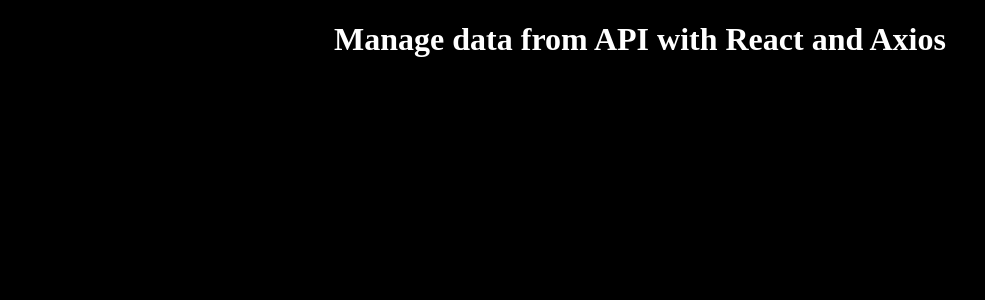
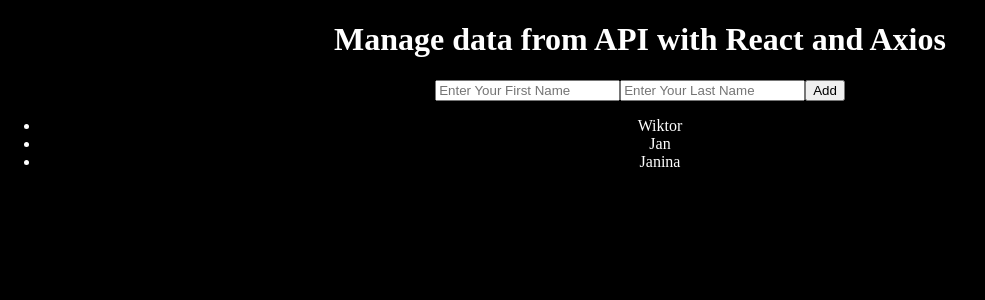
Before and after one commit to wiktorkoscielny/react-project-5, a React (Create React App) app: page / in a window 1280 px wide. Shown: the top 300 px of the page, without its empty margins (0-985 px from the left). Built offline with nearby package versions, Linux system fonts and the light colour scheme; data requests are answered from the project's data file.

Commit message:
Basic todo app done

```diff
--- a/src/App.js
+++ b/src/App.js
@@ -1,10 +1,12 @@
 // components
+import TodoApp from "./components/TodoApp";
 
 
 function App() {
   return (
     <>
       <h1>Manage data from API with React and Axios</h1>
+      <TodoApp />
     </>
   );
 }
--- a/src/components/TodoApp.js
+++ b/src/components/TodoApp.js
@@ -0,0 +1,116 @@
+import { Component } from "react";
+import axios from "axios";
+
+class TodoApp extends Component {
+    state = {
+        state1: '',
+        state2: '',
+            todos: [
+                {
+                    firstName: '',
+                    lastName: '',
+                    id: ''
+                }
+            ]
+    }
+
+    fetchData = async () => {
+        try {
+            await axios.get(`http://localhost:3000/todos`)
+                .then(res => {
+                // console.log(res)
+                const todos = res.data;
+                this.setState({
+                    ...todos,
+                    todos
+                })
+            })
+        } catch (err) {
+            console.log(err)
+        }
+    }
+
+    componentDidMount() {
+        this.fetchData();
+    }
+
+    handleOnChange = (e, name) => {
+        this.setState({
+            [name]: e.target.value
+        })
+    }
+
+    handleSubmit = async (event) => {
+        event.preventDefault();
+        try {
+            await axios.post(`http://localhost:3000/todos` , {
+                firstName: this.state.state1,
+                lastName: this.state.state2,
+            })
+            .then(res => {
+                // console.log(res)
+                this.setState({
+                    state1: '',
+                    state2: '',
+                        todos: [
+                            ...this.state.todos,
+                            {
+                                firstName: res.data.firstName,
+                                lastName: res.data.lastName,
+                                id: res.data.id
+                            }
+                        ]
+                })
+            })
+        } catch (err) {
+            console.log(err)
+        }
+    }
+
+
+
+
+    render() {
+        return(
+            <>
+                <form
+                    onSubmit={(event) => this.handleSubmit(event)}
+                >
+                    <input
+                        type='text'
+                        id='firstNameInput'
+                        name='firstNameInput'
+                        placeholder='Enter Your First Name'
+                        value={this.state.state1}
+                        onChange={(e) => this.handleOnChange(e, 'state1')}
+                    >
+                    </input>
+                    <input
+                        type='text'
+                        id='lastNameInput'
+                        name='lastNameInput'
+                        placeholder='Enter Your Last Name'
+                        value={this.state.state2}
+                        onChange={(e) => this.handleOnChange(e, 'state2')}
+                    >
+                    </input>
+                    <button type="submit">Add</button>
+                </form>
+
+
+                <ul>
+                    {this.state.todos.map((todo) => {
+                        return(
+                            <li key={todo.id}>
+                                {todo.firstName}
+                            </li>
+                        )
+                    })}
+                </ul>
+            </>
+        )
+    }
+
+}
+
+export default TodoApp;
--- a/src/json-server/db.json
+++ b/src/json-server/db.json
@@ -4,6 +4,16 @@
       "firstName": "Wiktor",
       "lastName": "Koscielny",
       "id": 1
+    },
+    {
+      "firstName": "Jan",
+      "lastName": "Kowalski",
+      "id": 2
+    },
+    {
+      "firstName": "Janina",
+      "lastName": "Kowalska",
+      "id": 3
     }
   ]
 }
```
Lines whose indentation alone changed are shown as unchanged.
